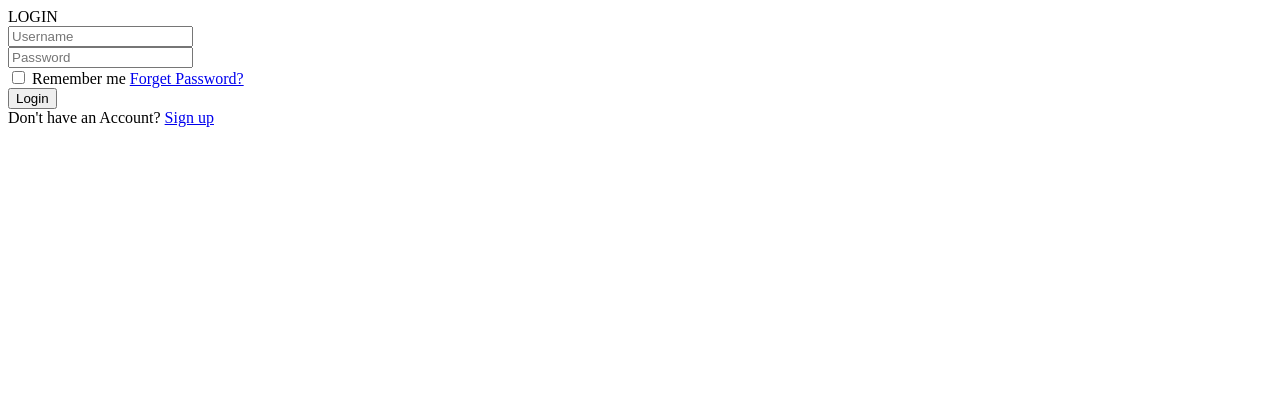
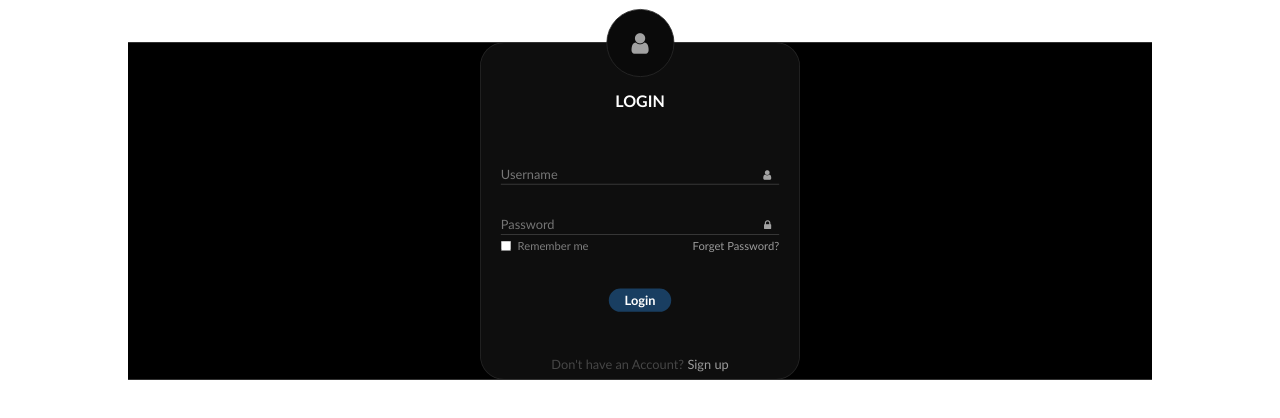
Before and after one commit to fatima7aeed/Login-Form, a plain HTML site: page index.html in a window 1280 px wide. Drawn offline with Linux system fonts and the light colour scheme.

Commit message:
add styles to form

```diff
--- a/index.html
+++ b/index.html
@@ -5,7 +5,7 @@
     <meta charset="UTF-8">
     <meta name="viewport" content="width=device-width, initial-scale=1.0">
     <title>Login Form</title>
-    <!-- Add your stylesheet link or any additional head content here -->
+    <link rel="stylesheet" href="styles.css">
 </head>
 
 <body>
@@ -18,7 +18,7 @@
             <form id="form" class="centered-flex">
                 <div class="msg"></div>
                 <div class="field">
-                    <input type="text" placeholder="Username" id="username">
+                    <input type="text" placeholder="Username" id="uname">
                     <i class="fa fa-user"></i>
                 </div>
                 <div class="field">
--- /dev/null
+++ b/styles.css
@@ -0,0 +1,170 @@
+@import url('https://cdnjs.cloudflare.com/ajax/libs/font-awesome/4.7.0/css/font-awesome.min.css');
+
+* {
+    margin: 0;
+    padding: 0;
+    font-family: calibri;
+    box-sizing: border-box;
+
+}
+
+#main-container {
+    width: 100%;
+    height: 100%;
+    transform: scale(0.8);
+    background: #000000; /* Set the background color to black */
+}
+
+.centered-flex {
+    display: flex;
+    align-items: center;
+    justify-content: center;
+}
+
+.form-container {
+    width: 400px;
+    min-width: 400px;
+    flex-direction: column;
+    border: 1px solid rgba(255, 255, 255, 0.097);
+    display: flex;
+    align-items: center;
+    border-radius: 30px;
+    position: relative;
+    background: rgba(19, 19, 19, 0.736); /* Fix the typo here */
+}
+
+.icon {
+    position: absolute;
+    width: 85px;
+    height: 85px;
+    border: 1px solid #2a2a2a;
+    border-radius: 50%;
+    transform: translateY(-50%);
+    background: #0a0a0a;
+}
+
+.fa{
+    font-size: 30px;
+    color: #a2a2a2;
+}
+
+.title {
+    position: relative;
+    margin: 60px 0 10px;
+    font-size: 20px;
+    font-weight: bold;
+    color: white;
+}
+
+form {
+    flex-direction: column;
+    padding: 25px 25px 10px;
+    height: 100%;
+    position: relative;
+    width: -webkit-fill-available;
+}
+
+.msg {
+    display: block;
+    color: #fa2929;
+    position: absolute;
+    top: 5%;
+}
+
+.field {
+    display: flex;
+    position: relative;
+    width: 100%;
+}
+
+.field .fa {
+    position: absolute;
+    font-size: 14px;
+    right: 10px;
+    bottom: 10px;
+}
+
+input:-webkit-autofill{
+    -webkit-box-shadow: 0 0 0 30px rgb(14 14 14) inset;
+}
+
+input:-webkit-autofill {
+    -webkit-text-fill-color: #bababa !important;
+}
+
+form input {
+    display: block;
+    outline: none;
+    width: 100%;
+    border: none;
+    font-size: 16px;
+    color: #d2d2d2;
+    margin: 25px 0 5px;
+    caret-color: #cccccc;
+    background: transparent;
+    padding: 10px 25px 3px 0;
+    border-bottom: 1px solid #404040;
+}
+
+.action {
+    justify-content: space-between;
+    width: 100%;
+    font-size: 14px;
+}
+
+.action label{
+    cursor: pointer;
+    color: #7d7d7d;
+}
+
+.action input {
+    width: auto;
+    margin: 0 8px 0 0;
+    cursor: pointer;
+}
+
+a {
+    text-decoration: none;
+    color: #9b9b9b;
+}
+
+.btn-container{
+    padding: 20px;
+    transition: 0.2s linear;
+}
+
+#btn {
+    padding: 5px 20px;
+    border: none;
+    background: rgb(25, 62, 97);
+    color: white;
+    font-weight: 600;
+    font-size: 16px;
+    border-radius: 15px;
+    transition: 0.3s;
+    margin: 25px 0;
+}
+
+#btn:hover {
+    cursor: pointer;
+}
+
+.signup {
+    color: rgb(70, 70, 70);
+    margin-top: 10px;
+}
+.shift-left {
+    transform: translate(-120%);
+}
+.shift-rigth {
+    transform: translate(120%);
+}
+.shift-top {
+    transform: translateY(-150%);
+}
+.shift-bottom {
+    transform: translateY(150%);
+}
+.no-shift {
+    transform: translateY(0% 0%);
+}
```
